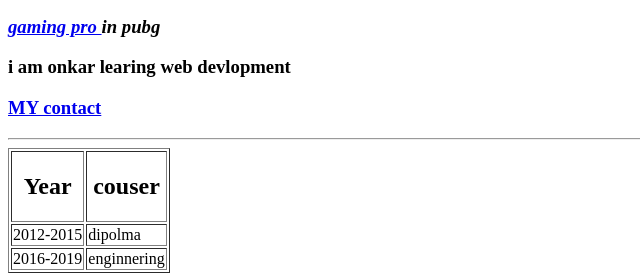
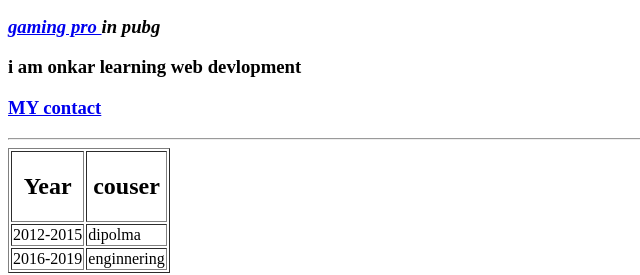
Before and after one commit to Mr-Om12/cv, a plain HTML site: page index.html in a window 1280 px wide. Shown: the part 357-632 px from the top of the page, 0-640 px from the left. Drawn offline with Linux system fonts and the light colour scheme.

Commit message:
Update index.html

```diff
--- a/index.html
+++ b/index.html
@@ -23,7 +23,7 @@
   </table>
   <h3>
     <p><em><strong><a href="http:www.google.com">gaming pro </a> in pubg</strong></em></p>
-    <p>i am onkar learing web devlopment</p>
+    <p>i am onkar learning web devlopment</p>
     <a href="contact.html">MY contact </a>
   </h3>
   <hr>
```
